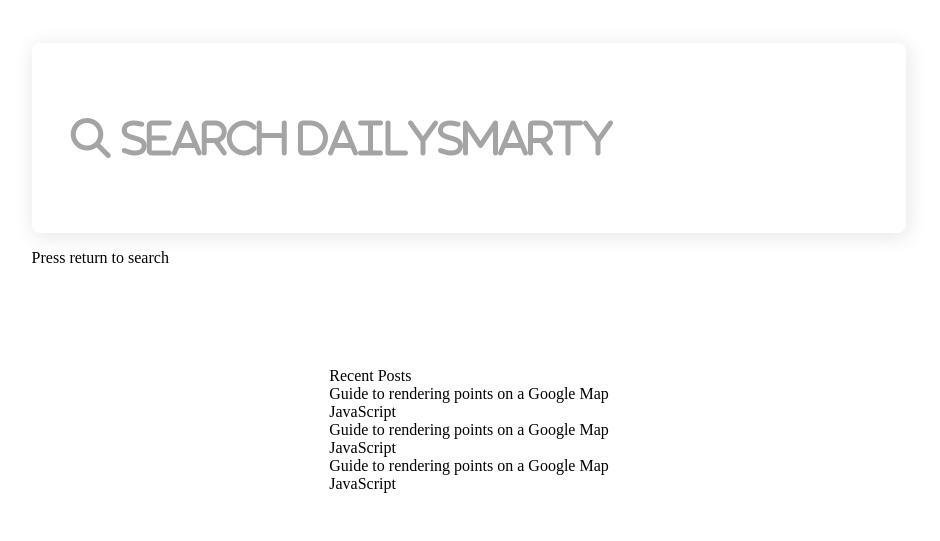
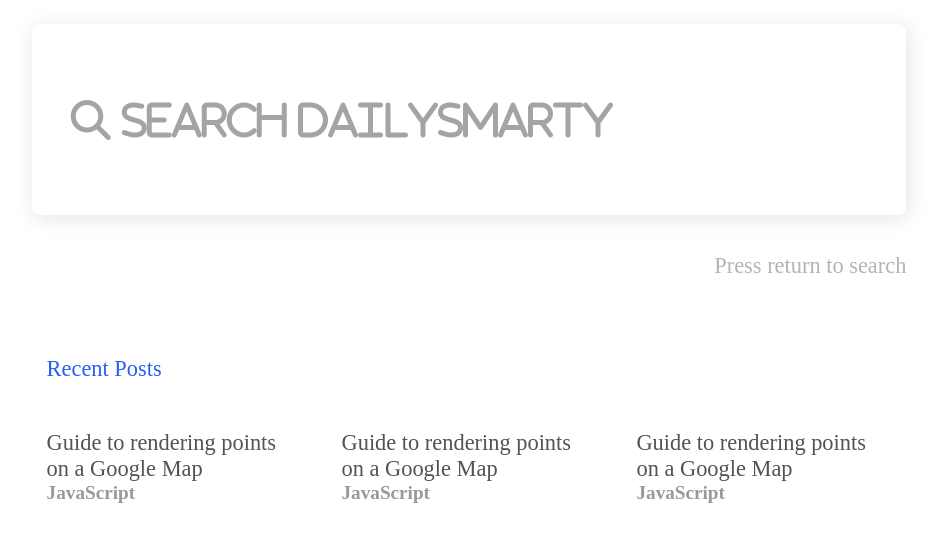
Before and after one commit to joeladavisdev/daily-smarty-search, a plain HTML site: page index.html in a window 1280 px wide. Shown: the part 317-858 px from the top of the page, without its empty margins (171-1111 px from the left). Drawn offline with Linux system fonts and the light colour scheme.

Commit message:
Building a CSS Grid Container to Lay Out Recent Posts

```diff
--- a/main.css
+++ b/main.css
@@ -51,7 +51,39 @@
     box-shadow: 2px 3px 20px 1px rgba(0, 0, 0, 0.3);
 }
 
+.homepage-search-bar p {
+    color: #b3b3b3;
+    font-size: 1.4rem;
+    line-height: 1.7rem;
+    margin-top: 2.3rem;
+    text-align: right;
+}
 .recent-posts-wrapper {
     grid-column: 1 / -1;
     grid-row: 3;
 }
+
+.recent-posts-heading {
+    color: #2660f3;
+    margin-bottom: 3rem;
+    font-size: 1.4rem;
+}
+
+.recent-posts {
+    display: grid;
+    width: 66vw;
+    grid-template-columns: repeat(auto-fit, minmax(100px, 1fr));
+    gap: 2.5rem;
+}
+
+.recent-post-title {
+    color: #535353;
+    font-size: 1.4rem;
+
+}
+
+.recent-post-category {
+    color: #999999;
+    font-size: 1.2rem;
+    font-weight: 600;
+}
```
